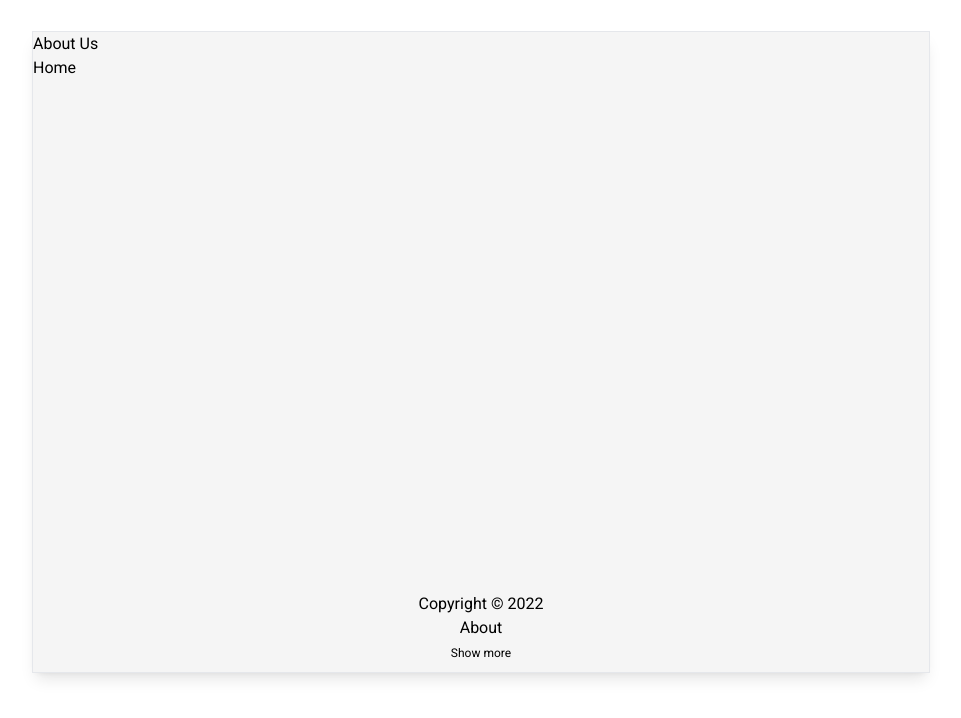
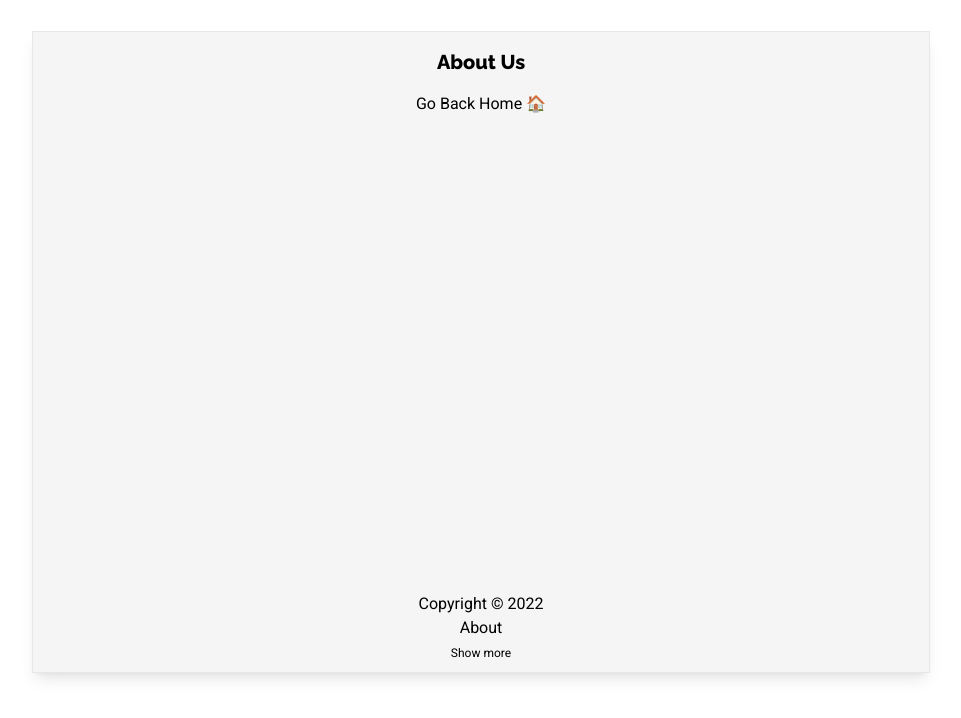
Before and after one commit to singhkunal2050/vue-todo, a Vue app: page /about in a window 1280 px wide. Shown: the top 718 px of the page, without its empty margins (159-1120 px from the left). Built offline with nearby package versions, Linux system fonts and the light colour scheme.

Commit message:
added basic styling

```diff
--- a/src/views/About.vue
+++ b/src/views/About.vue
@@ -1,7 +1,7 @@
 <template>
-    <h1>
-       <p> About Us</p>
-       <router-link to="/">Home</router-link>
+    <div class="py-4 px-2 flex gap-4 flex-col items-center">
+       <h2 class="text-xl font-bold">About Us</h2>
+       <router-link to="/">Go Back Home 🏠</router-link>
 
-    </h1>
+    </div>
 </template>
```
